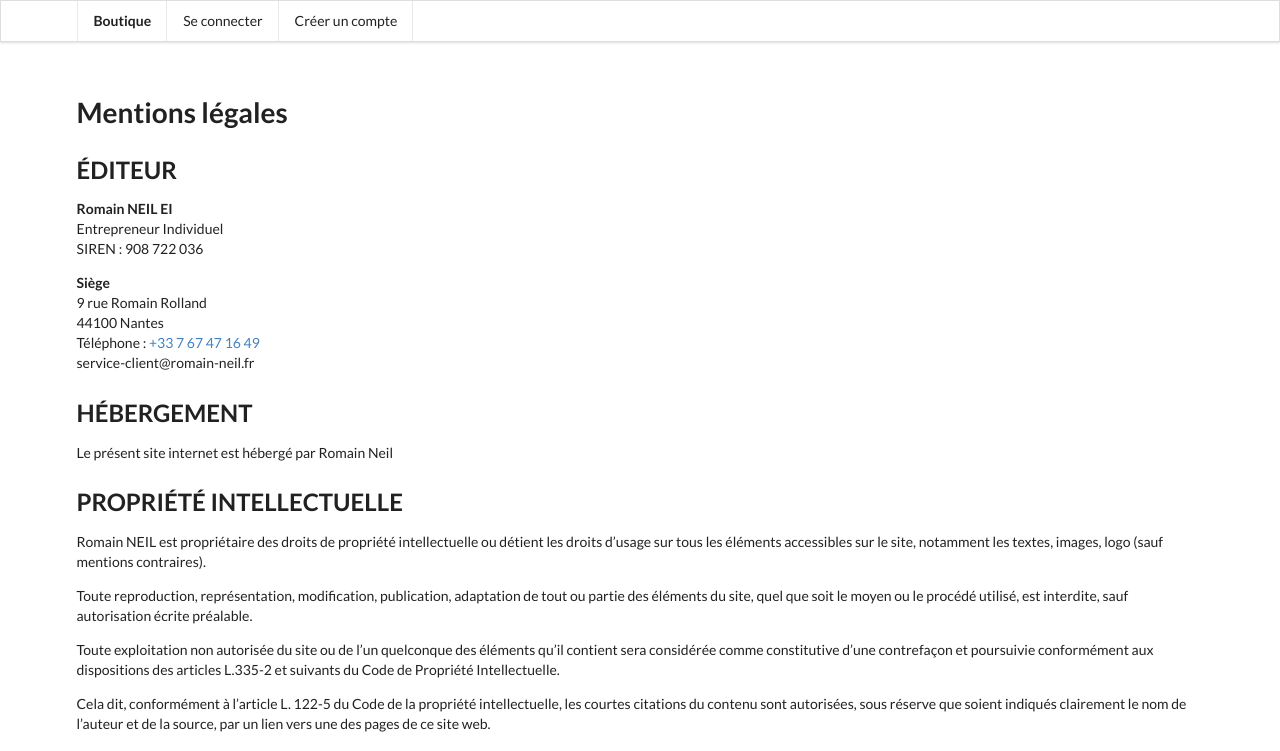
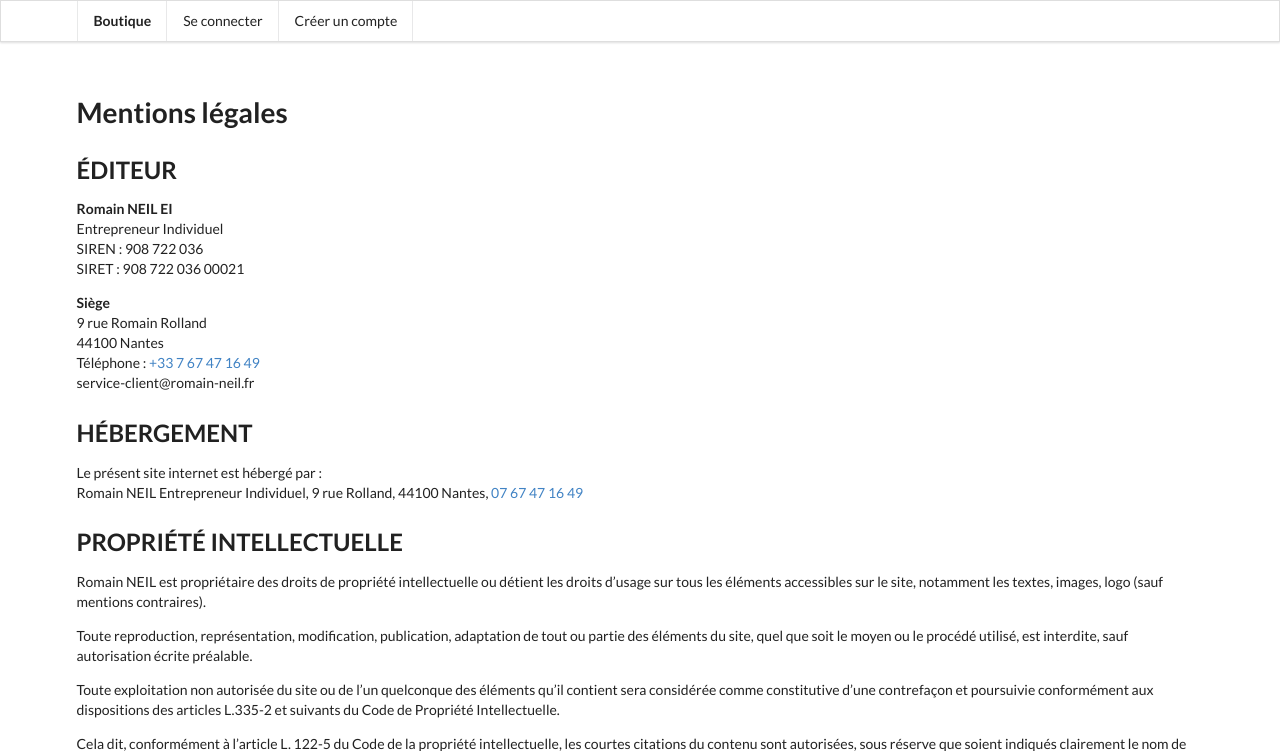
Before and after one commit to romain-neil/web-shop, a Symfony app: template templates/pages/legal.html.twig in a window 1280 px wide. Shown: the top 751 px of the page. Run offline with Twig, Linux system fonts and the light colour scheme; the template is opened without the code that fills it, so the values that code supplies are empty; some libraries are stand-ins or nearby versions.

Commit message:
refactor: update address

```diff
--- a/templates/pages/legal.html.twig
+++ b/templates/pages/legal.html.twig
@@ -12,7 +12,12 @@
     <h1 class="ui header">Mentions légales</h1>
 
     <h2>ÉDITEUR</h2>
-    <p><b>Romain NEIL EI</b><br>Entrepreneur Individuel<br>SIREN : 908 722 036</p>
+    <p>
+        <b>Romain NEIL EI</b><br>
+        Entrepreneur Individuel<br>
+        SIREN : 908 722 036<br>
+        SIRET : 908 722 036 00021
+    </p>
     <p>
         <b>Siège</b><br>
         9 rue Romain Rolland<br>
@@ -23,7 +28,8 @@
 
     <h2>HÉBERGEMENT</h2>
     <p>
-        Le présent site internet est hébergé par Romain Neil
+        Le présent site internet est hébergé par :<br>
+        Romain NEIL Entrepreneur Individuel, 9 rue Rolland, 44100 Nantes, <a href="tel:33767471649">07 67 47 16 49</a>
     </p>
 
     <h2>PROPRIÉTÉ INTELLECTUELLE</h2>
```
